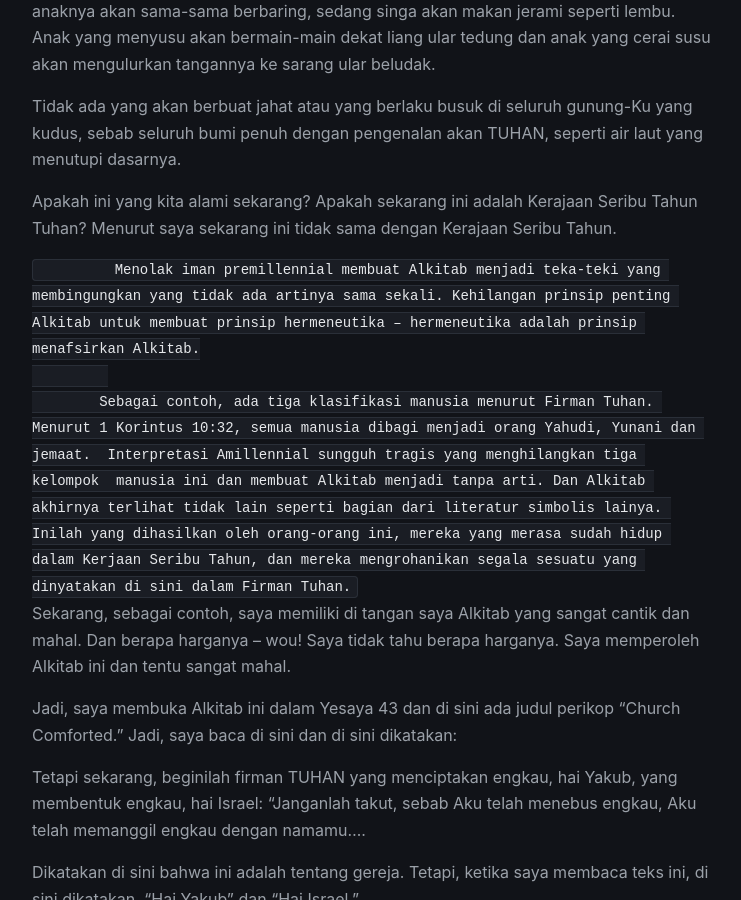
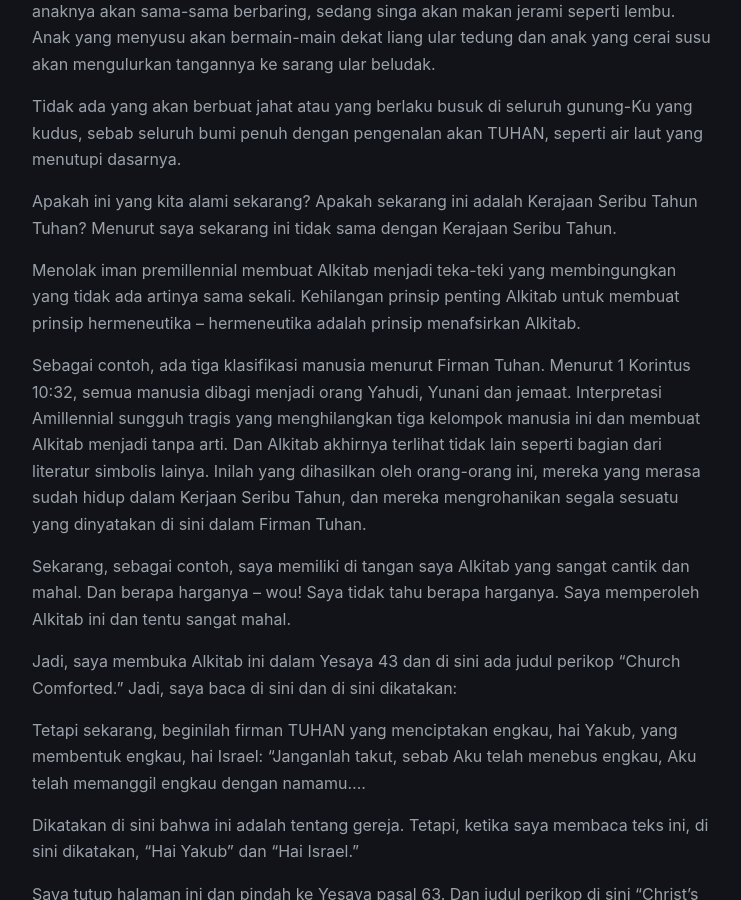
Before and after one commit to alkitabsaja/alkitabsaja.github.io, a Jekyll site: the page built from _docs/endtimes/mengapa-saya-menjadi-premil.md, in a window 1280 px wide and 900 px high, scrolled down 5446 px. Shown: the whole window, without its empty margins (268-1009 px from the left). Built offline with Jekyll 4.4.1, drawn with Linux system fonts in a browser that asks for light colours; some of the changed text lies outside the part shown.

```diff
--- a/_docs/endtimes/mengapa-saya-menjadi-premil.md
+++ b/_docs/endtimes/mengapa-saya-menjadi-premil.md
@@ -91,9 +91,10 @@ Tidak ada yang akan berbuat jahat atau yang berlaku busuk di seluruh gunung-Ku y
 
 Apakah ini yang kita alami sekarang? Apakah sekarang ini adalah Kerajaan Seribu Tahun Tuhan? Menurut saya sekarang ini tidak sama dengan Kerajaan Seribu Tahun.
 
-             Menolak iman premillennial membuat Alkitab menjadi teka-teki yang membingungkan yang tidak ada artinya sama sekali. Kehilangan prinsip penting Alkitab untuk membuat prinsip hermeneutika – hermeneutika adalah prinsip menafsirkan Alkitab.
+> Menolak iman premillennial membuat Alkitab menjadi teka-teki yang membingungkan yang tidak ada artinya sama sekali. Kehilangan prinsip penting Alkitab untuk membuat prinsip hermeneutika – hermeneutika adalah prinsip menafsirkan Alkitab.
+>
+> Sebagai contoh, ada tiga klasifikasi manusia menurut Firman Tuhan. Menurut 1 Korintus 10:32, semua manusia dibagi menjadi orang Yahudi, Yunani dan jemaat.  Interpretasi Amillennial sungguh tragis yang menghilangkan tiga kelompok  manusia ini dan membuat Alkitab menjadi tanpa arti. Dan Alkitab akhirnya terlihat tidak lain seperti bagian dari literatur simbolis lainya. Inilah yang dihasilkan oleh orang-orang ini, mereka yang merasa sudah hidup dalam Kerjaan Seribu Tahun, dan mereka mengrohanikan segala sesuatu yang dinyatakan di sini dalam Firman Tuhan.
 
-            Sebagai contoh, ada tiga klasifikasi manusia menurut Firman Tuhan. Menurut 1 Korintus 10:32, semua manusia dibagi menjadi orang Yahudi, Yunani dan jemaat.  Interpretasi Amillennial sungguh tragis yang menghilangkan tiga kelompok  manusia ini dan membuat Alkitab menjadi tanpa arti. Dan Alkitab akhirnya terlihat tidak lain seperti bagian dari literatur simbolis lainya. Inilah yang dihasilkan oleh orang-orang ini, mereka yang merasa sudah hidup dalam Kerjaan Seribu Tahun, dan mereka mengrohanikan segala sesuatu yang dinyatakan di sini dalam Firman Tuhan.
 
 Sekarang, sebagai contoh, saya memiliki di tangan saya  Alkitab yang sangat cantik dan mahal. Dan berapa harganya – wou! Saya tidak tahu berapa harganya. Saya memperoleh Alkitab ini dan tentu sangat mahal.
 
@@ -113,21 +114,24 @@ Bukankah Engkau Bapa kami? Sungguh, Abraham tidak tahu apa-apa tentang kami, dan
 
 — sama sekali tidak berbicara tentang gereja. Ini adalah tentang Israel, dan tentang Musa dan tentang orang-orang Israel di Yerusalem.
 
-            Saya pindah ke halaman lain lagi. Di sini disebutkan “The Church Prays to God.” Dan saya melihat di sini dalam Yesaya 64 dan mengira akan menemukan gereja yang sedang berdoa kepada Tuhan. Tetapi, inilah yang saya baca:
+> Saya pindah ke halaman lain lagi. Di sini disebutkan “The Church Prays to God.” Dan saya melihat di sini dalam Yesaya 64 dan mengira akan menemukan gereja yang sedang berdoa kepada Tuhan. Tetapi, inilah yang saya baca:
+
 
 Kota-kota-Mu yang kudus sudah menjadi padang gurun, Sion sudah menjadi padang gurun, Yerusalem sunyi sepi. 11Bait kami yang kudus dan agung, tempat nenek moyang kami memuji-muji Engkau, sudah menjadi umpan api, maka milik kami yang paling indah sudah menjadi reruntuhan. Melihat semuanya ini, ya TUHAN, masakan Engkau menahan diri, masakan Engkau tinggal diam dan menindas kami amat sangat?
 
 Judul perikop ini adalah “The Church Prays….” Tetapi, ketika saya membaca perikop ini, ini adalah seruan untuk orang-orang Israel di Zion dan Yerusalem dan Bait Suci mereka, yang telah terbakar oleh api. Inilah yang dimaksud dengan pengrohanian.
 
-            Saya pindah halaman lain lagi – dan ini adalah sangat mengherankan. Judul perikop di sini “The Stability of the Church.” Jadi, Anda akan berpikir ini adalah tentang stabilitas gereja. Teks ini adalah dalam Yeremia 31:
+> Saya pindah halaman lain lagi – dan ini adalah sangat mengherankan. Judul perikop di sini “The Stability of the Church.” Jadi, Anda akan berpikir ini adalah tentang stabilitas gereja. Teks ini adalah dalam Yeremia 31:
+
 
 Beginilah firman TUHAN, yang memberi matahari untuk menerangi siang, yang menetapkan bulan dan bintang-bintang untuk menerangi malam, yang mengharu biru laut, sehingga gelombang-gelombangnya ribut, --TUHAN semesta alam nama-Nya: "Sesungguhnya, seperti ketetapan-ketetapan ini tidak akan beralih dari hadapan-Ku, demikianlah firman TUHAN, demikianlah keturunan Israel juga tidak akan berhenti menjadi bangsa di hadapan-Ku untuk sepanjang waktu. Beginilah firman TUHAN: Sesungguhnya, seperti langit di atas tidak terukur dan dasar-dasar bumi di bawah tidak terselidiki, demikianlah juga Aku tidak akan menolak segala keturunan Israel, karena segala apa yang dilakukan mereka, demikianlah firman TUHAN.
 
 Judul perikopnya di sini “The Stability of the Church.”  Tetapi, apa yang dijelaskan, “Sesungguhnya, seperti langit di atas tidak terukur dan dasar-dasar bumi di bawah tidak terselidiki, demikianlah juga Aku tidak akan menolak segala keturunan Israel.”
 
-            Apakah Anda pernah memikirkan – apakah Anda menafsirkan Alkitab dengan cara mengrohanikan? Tetapi, Anda telah memegang kepercayaan amillennial?
+> Apakah Anda pernah memikirkan – apakah Anda menafsirkan Alkitab dengan cara mengrohanikan? Tetapi, Anda telah memegang kepercayaan amillennial?
+>
+> Sekarang, hal lain tentang Firman Tuhan: yang membedakan antara gereja dan Israel dan orang Yunani (gentiles) – orang-orang ini menyamakan gereja dengan Israel dan Israel dengan gereja. Tetapi, Efesus pasal ketiga mengatakan – dan Paulus menjelaskan tentang musterion. Ini adalah rahasia, yang tersimpan dalam hati Tuhan sampai akhirnya Ia menyatakan hal ini kepada Rasul-Nya.
 
-            Sekarang, hal lain tentang Firman Tuhan: yang membedakan antara gereja dan Israel dan orang Yunani (gentiles) – orang-orang ini menyamakan gereja dengan Israel dan Israel dengan gereja. Tetapi, Efesus pasal ketiga mengatakan – dan Paulus menjelaskan tentang musterion. Ini adalah rahasia, yang tersimpan dalam hati Tuhan sampai akhirnya Ia menyatakan hal ini kepada Rasul-Nya.
 
 Tidak pernah ada gereja yang dilihat oleh para nabi. Tidak ada gereja dalam Perjanjian Lama. Mereka tidak pernah melihatnya. Mereka tidak pernah mengetahuinya: zaman gereja ini, zaman Roh Kudus yang di dalamNya kita hidup, zaman kasih karunia di dalam Yesus Kristus ini, zaman di mana orang-orang dipanggil keluar untuk masuk dalam tubuh yang baru baik orang Yahudi maupun non Yahudi di dalam Kristus.
 
```
